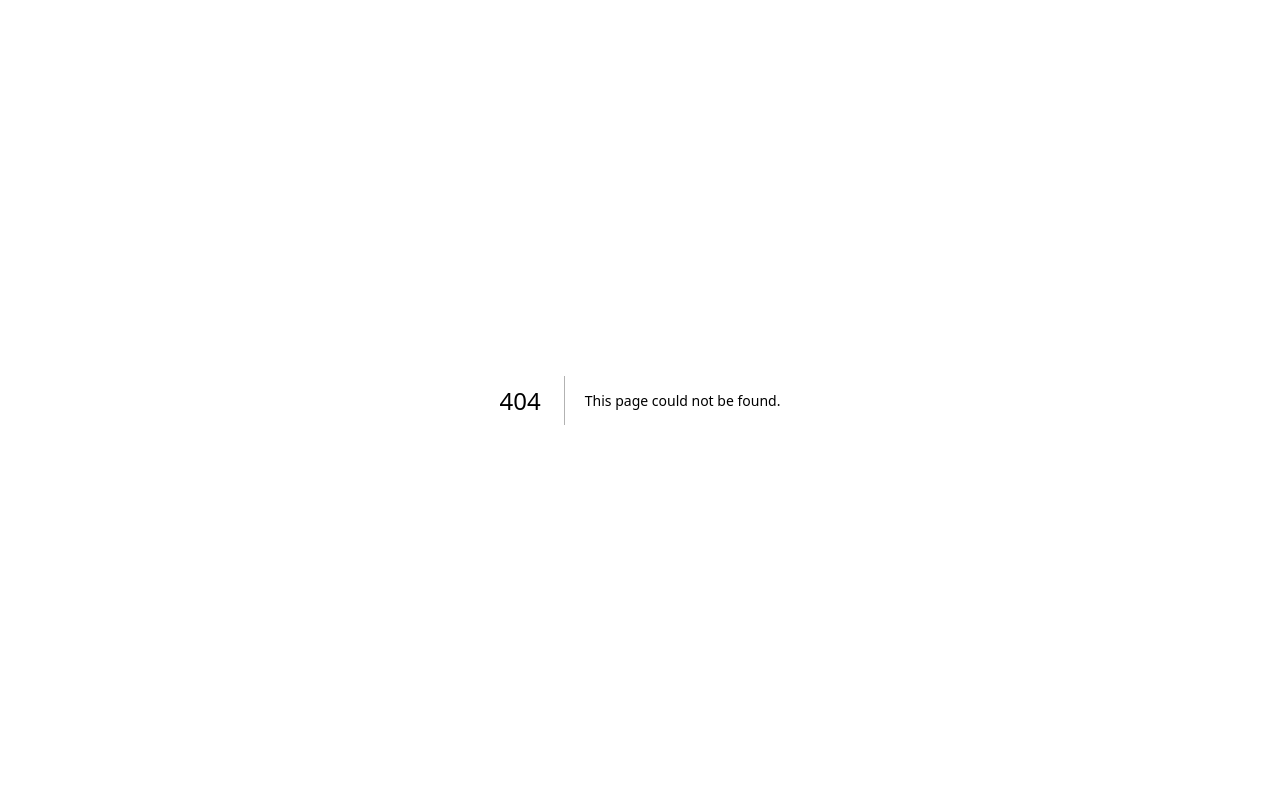
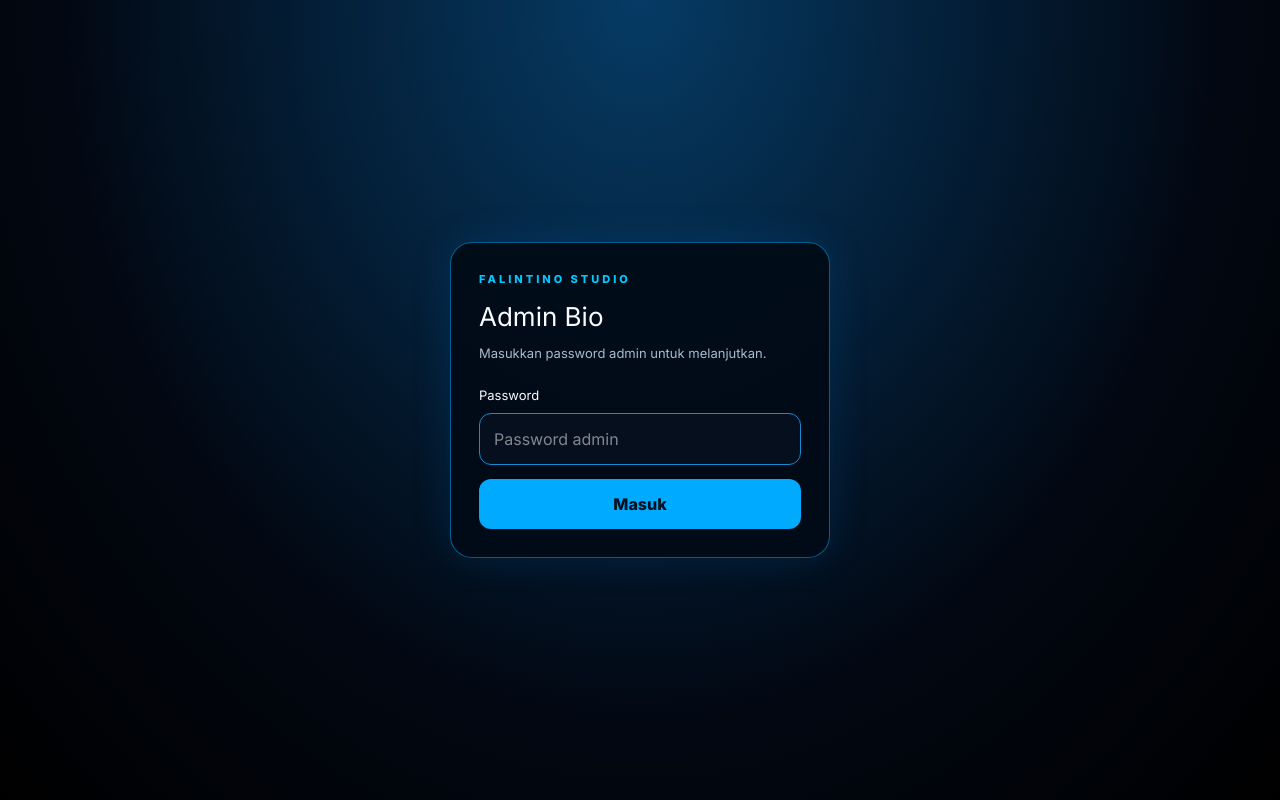
Before and after one commit to falintino/falintino, a Next.js app in the folder link-page/: page /admin-login in a window 1280 px wide. Before the commit this address had no page. Built offline with nearby package versions, Linux system fonts and the light colour scheme.

Commit message:
Add password-only admin login page

```diff
--- /dev/null
+++ b/link-page/app/admin-login/page.tsx
@@ -0,0 +1,45 @@
+"use client";
+
+import { FormEvent, useState } from "react";
+
+export default function AdminLogin() {
+  const [password, setPassword] = useState("");
+  const [error, setError] = useState("");
+  const [busy, setBusy] = useState(false);
+
+  async function submit(event: FormEvent<HTMLFormElement>) {
+    event.preventDefault();
+    setBusy(true);
+    setError("");
+    try {
+      const response = await fetch("/api/admin-login", {
+        method: "POST",
+        headers: { "Content-Type": "application/json" },
+        body: JSON.stringify({ password }),
+      });
+      if (!response.ok) {
+        setError(response.status === 503 ? "Login belum dikonfigurasi di Vercel." : "Password salah. Coba lagi.");
+        setBusy(false);
+        return;
+      }
+      window.location.href = "/admin";
+    } catch {
+      setError("Koneksi bermasalah. Coba lagi.");
+      setBusy(false);
+    }
+  }
+
+  return (
+    <main style={{ minHeight: "100vh", display: "grid", placeItems: "center", padding: 20, background: "radial-gradient(ellipse at top, #063b65, #020711 65%, #000)", color: "#f8fbff", fontFamily: "Inter, Arial, sans-serif" }}>
+      <form onSubmit={submit} style={{ width: "min(100%, 380px)", padding: 28, border: "1px solid #00aaff88", borderRadius: 22, background: "#020b17eF", boxShadow: "0 0 40px #008fff22" }}>
+        <div style={{ color: "#00c8ff", fontSize: 11, fontWeight: 800, letterSpacing: 3, marginBottom: 10 }}>FALINTINO STUDIO</div>
+        <h1 style={{ margin: "0 0 8px", fontSize: 26 }}>Admin Bio</h1>
+        <p style={{ margin: "0 0 22px", color: "#a8bbd0", fontSize: 13 }}>Masukkan password admin untuk melanjutkan.</p>
+        <label htmlFor="password" style={{ display: "block", fontSize: 13, marginBottom: 8 }}>Password</label>
+        <input id="password" type="password" autoComplete="current-password" autoFocus required value={password} onChange={e => setPassword(e.target.value)} placeholder="Password admin" style={{ width: "100%", padding: "13px 14px", borderRadius: 12, border: "1px solid #168bd0", background: "#050f1e", color: "white", outline: "none", marginBottom: 14 }} />
+        {error && <p role="alert" style={{ color: "#ff8c9b", fontSize: 13 }}>{error}</p>}
+        <button disabled={busy} type="submit" style={{ width: "100%", padding: 13, border: 0, borderRadius: 12, background: "#00aaff", color: "#00111f", fontWeight: 800, cursor: "pointer" }}>{busy ? "Memeriksa..." : "Masuk"}</button>
+      </form>
+    </main>
+  );
+}
```
